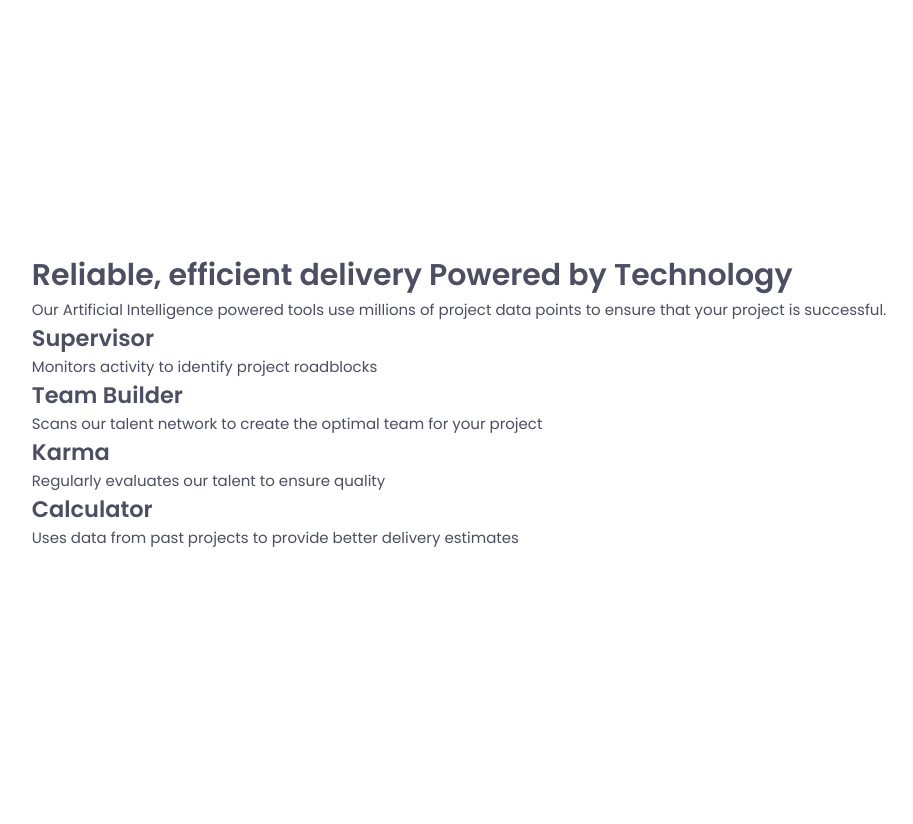
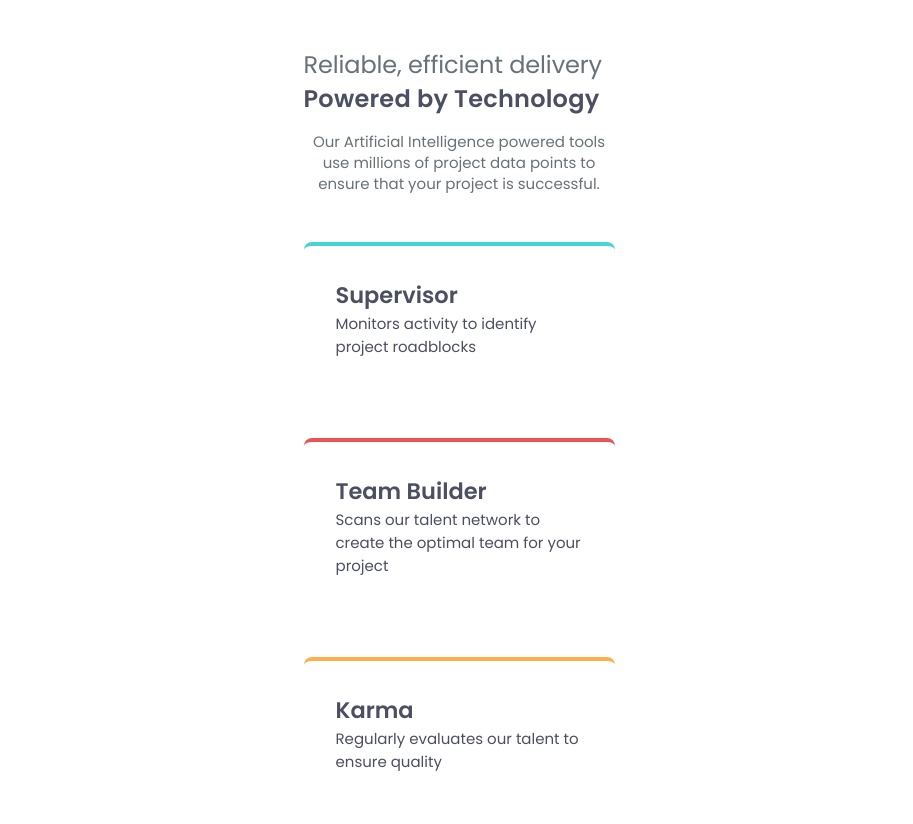
Before and after one commit to Polaris-algedi/four-card-feature-section, a website built with Vite: page index.html in a window 1280 px wide. Shown: the top 824 px of the page, without its empty margins (181-1094 px from the left). Before the commit the page ends 800 px from the top, so only its background shows below. Built offline with nearby package versions, Linux system fonts and the light colour scheme.

Commit message:
Refactor style.css to enhance typography, spacing, and card styles

```diff
--- a/src/style.css
+++ b/src/style.css
@@ -28,6 +28,7 @@
   /* Font sizes */
 
   --font-size-base: 0.938rem; /* 15px */
+  --font-size-h1: 1.5rem; /* 24px */
 
   /* Spacing */
   --spacing-xs: 0.5rem; /* 8px */
@@ -35,13 +36,17 @@
   --spacing-md: 1rem; /* 16px */
   --spacing-lg: 1.5rem; /* 24px */
   --spacing-xl: 2rem; /* 32px */
+  --spacing-xxl: 3rem; /* 48px */
 
   /* Borders */
   --border-radius: 0.5rem; /* 8px */
+  --border-width: 0.25rem; /* 4px */
 
   /* Widths */
-  --content-mobile-width: 22rem;
+  --content-mobile-width: 23.438rem; /* 375px */
   --content-desktop-width: 37.5rem; /* 600px */
+
+  --card-mobile-width: 19.625rem; /* 314px */
 
   font-synthesis: none;
   text-rendering: optimizeLegibility;
@@ -59,3 +64,57 @@ body {
   align-items: center;
   justify-content: center;
 }
+
+main {
+  width: var(--content-mobile-width);
+  padding: var(--spacing-xxl) var(--spacing-xl);
+}
+
+h1 {
+  font-size: var(--font-size-h1);
+  font-weight: var(--font-weight-normal);
+  color: var(--grey-400);
+  letter-spacing: -0.005em;
+  line-height: 1.4;
+  margin-block-end: var(--spacing-md);
+}
+
+h1 span {
+  font-weight: var(--font-weight-semibold);
+  color: var(--grey-500);
+  letter-spacing: 0.01em;
+}
+
+main > p {
+  font-weight: var(--font-weight-normal);
+  color: var(--grey-400);
+  line-height: 1.4;
+  text-align: center;
+}
+
+.cards {
+  display: flex;
+  flex-direction: column;
+  gap: var(--spacing-xl);
+  margin-block-start: var(--spacing-xxl);
+}
+
+.card {
+  padding: var(--spacing-xl);
+  padding-block-end: var(--spacing-xxl);
+  border-radius: var(--border-radius);
+}
+
+.card:first-child {
+  border-block-start: var(--border-width) solid var(--cyan);
+}
+
+.card:nth-child(2) {
+  border-block-start: var(--border-width) solid var(--red);
+}
+.card:nth-child(3) {
+  border-block-start: var(--border-width) solid var(--orange);
+}
+.card:nth-child(4) {
+  border-block-start: var(--border-width) solid var(--blue);
+}
```
